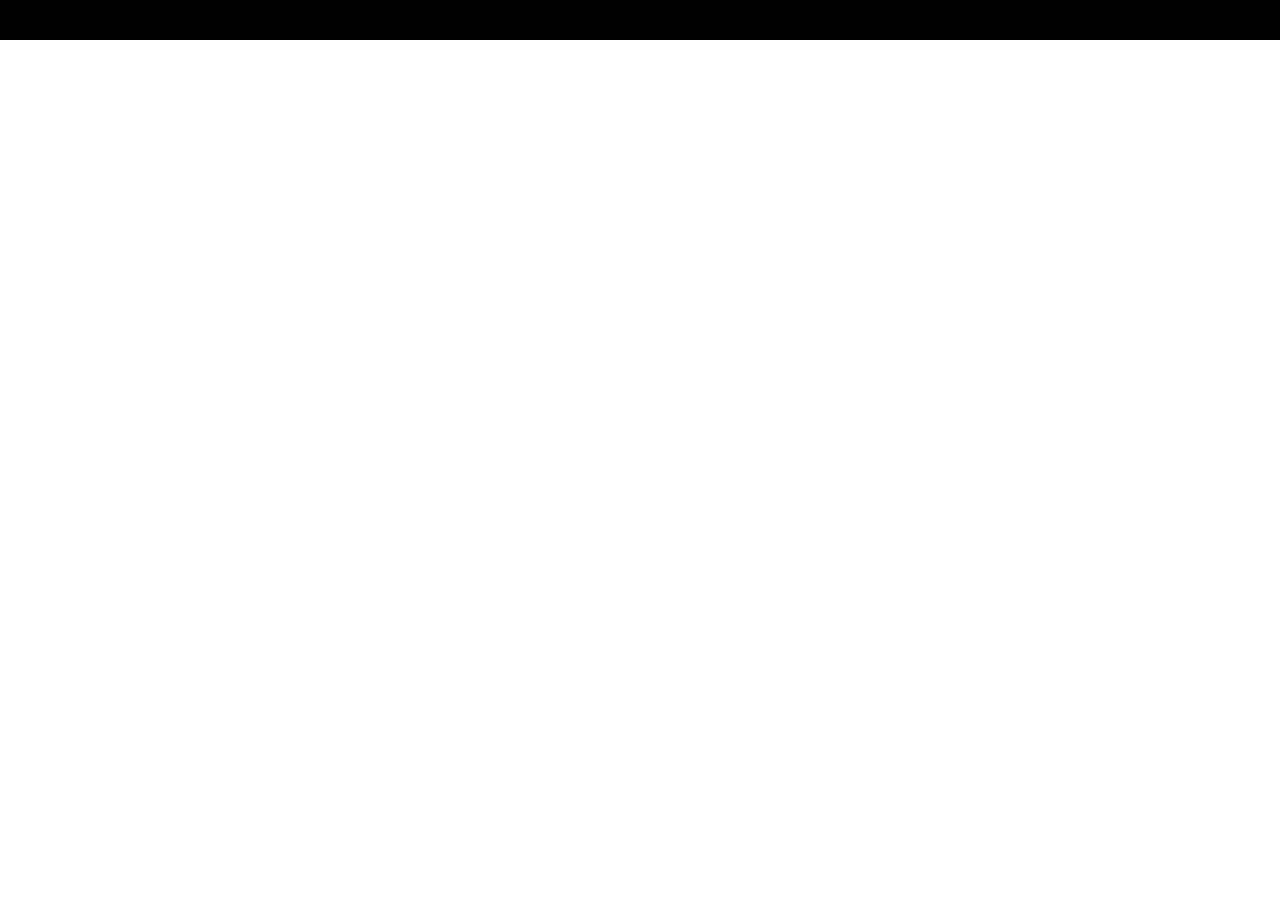
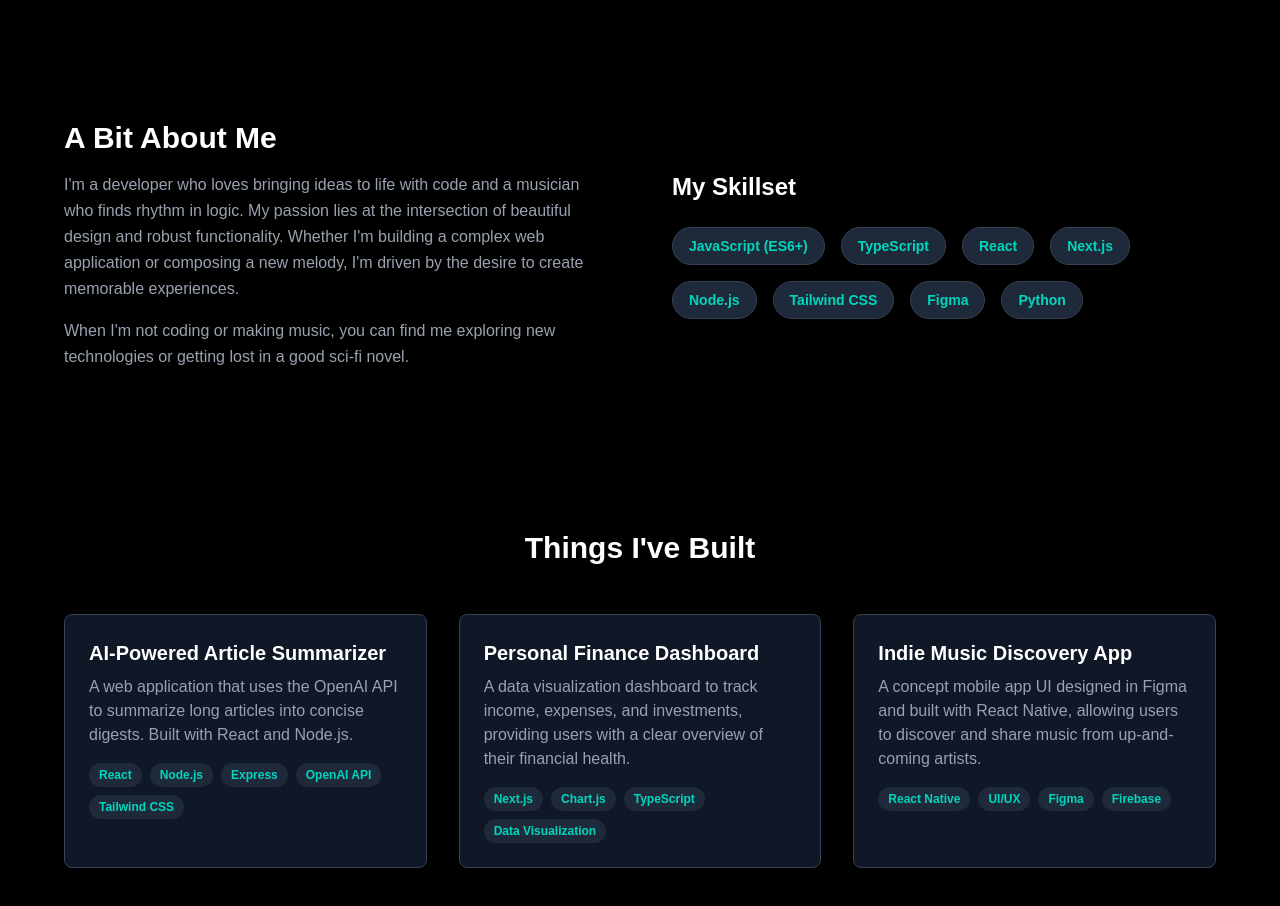
Before and after one commit to Chloy02/portfolio, a Next.js app: page / in a window 1280 px wide. Shown: the part 760-1666 px from the top of the page. Before the commit the page ends 800 px from the top, so only its background shows below. Built offline with nearby package versions, Linux system fonts and the light colour scheme.

Commit message:
Created basic blocks learning

```diff
--- a/src/app/page.tsx
+++ b/src/app/page.tsx
@@ -1,12 +1,15 @@
 // src/app/page.tsx
 
 import Hero from "@/components/Hero";
+import About from "@/components/About";
+import Projects from "@/components/Projects"; // <-- 1. Import it
 
 export default function Home() {
   return (
     <main>
       <Hero />
-      {/* The rest of our amazing sections will go below this line */}
+      <About />
+      <Projects /> {/* <-- 2. Add it here */}
     </main>
   );
 }
--- /dev/null
+++ b/src/components/About.tsx
@@ -0,0 +1,50 @@
+// src/components/About.tsx
+
+const skills = [
+  "JavaScript (ES6+)",
+  "TypeScript",
+  "React",
+  "Next.js",
+  "Node.js",
+  "Tailwind CSS",
+  "Figma",
+  "Python",
+];
+
+export default function About() {
+  return (
+    // Section container with padding
+    <section className="bg-black text-white py-20 px-4 md:px-16">
+      <div className="max-w-6xl mx-auto grid grid-cols-1 md:grid-cols-2 gap-16 items-center">
+
+        {/* Left Column: Bio */}
+        <div>
+          <h2 className="text-3xl font-bold mb-4">
+            A Bit About Me
+          </h2>
+          <p className="text-gray-400 leading-relaxed">
+            I'm a developer who loves bringing ideas to life with code and a musician who finds rhythm in logic. My passion lies at the intersection of beautiful design and robust functionality. Whether I'm building a complex web application or composing a new melody, I'm driven by the desire to create memorable experiences.
+          </p>
+          <p className="text-gray-400 leading-relaxed mt-4">
+            When I'm not coding or making music, you can find me exploring new technologies or getting lost in a good sci-fi novel.
+          </p>
+        </div>
+
+        {/* Right Column: Skills */}
+        <div>
+          <h3 className="text-2xl font-bold mb-6">My Skillset</h3>
+          <div className="flex flex-wrap gap-4">
+            {skills.map((skill) => (
+              <span
+                key={skill}
+                className="bg-gray-800 text-teal-400 border border-gray-700 rounded-full px-4 py-2 text-sm font-semibold"
+              >
+                {skill}
+              </span>
+            ))}
+          </div>
+        </div>
+      </div>
+    </section>
+  );
+}
--- /dev/null
+++ b/src/components/ProjectCard.tsx
@@ -0,0 +1,26 @@
+// src/components/ProjectCard.tsx
+
+type ProjectCardProps = {
+  title: string;
+  description: string;
+  tags: string[];
+  link: string;
+};
+
+export default function ProjectCard({ title, description, tags, link }: ProjectCardProps) {
+  return (
+    <a href={link} target="_blank" rel="noopener noreferrer">
+      <div className="bg-gray-900 border border-gray-700 rounded-lg p-6 h-full transition-transform transform hover:-translate-y-2 hover:border-teal-400">
+        <h3 className="text-xl font-bold mb-2 text-white">{title}</h3>
+        <p className="text-gray-400 mb-4">{description}</p>
+        <div className="flex flex-wrap gap-2">
+          {tags.map((tag) => (
+            <span key={tag} className="bg-gray-800 text-teal-400 text-xs font-semibold px-2.5 py-1 rounded-full">
+              {tag}
+            </span>
+          ))}
+        </div>
+      </div>
+    </a>
+  );
+}
--- /dev/null
+++ b/src/components/Projects.tsx
@@ -0,0 +1,21 @@
+// src/components/Projects.tsx
+
+import { projectsData } from "@/data/projects";
+import ProjectCard from "./ProjectCard";
+
+export default function Projects() {
+  return (
+    <section className="bg-black text-white py-20 px-4 md:px-16">
+      <div className="max-w-6xl mx-auto">
+        <h2 className="text-3xl font-bold text-center mb-12">
+          Things I've Built
+        </h2>
+        <div className="grid grid-cols-1 md:grid-cols-2 lg:grid-cols-3 gap-8">
+          {projectsData.map((project, index) => (
+            <ProjectCard key={index} {...project} />
+          ))}
+        </div>
+      </div>
+    </section>
+  );
+}
--- /dev/null
+++ b/src/data/projects.ts
@@ -0,0 +1,22 @@
+// src/data/projects.ts
+
+export const projectsData = [
+  {
+    title: "AI-Powered Article Summarizer",
+    description: "A web application that uses the OpenAI API to summarize long articles into concise digests. Built with React and Node.js.",
+    tags: ["React", "Node.js", "Express", "OpenAI API", "Tailwind CSS"],
+    link: "https://github.com/your-username/your-repo-link" // Replace with your project's link
+  },
+  {
+    title: "Personal Finance Dashboard",
+    description: "A data visualization dashboard to track income, expenses, and investments, providing users with a clear overview of their financial health.",
+    tags: ["Next.js", "Chart.js", "TypeScript", "Data Visualization"],
+    link: "https://github.com/your-username/your-repo-link" // Replace with your project's link
+  },
+  {
+    title: "Indie Music Discovery App",
+    description: "A concept mobile app UI designed in Figma and built with React Native, allowing users to discover and share music from up-and-coming artists.",
+    tags: ["React Native", "UI/UX", "Figma", "Firebase"],
+    link: "https://github.com/your-username/your-repo-link" // Replace with your project's link
+  }
+];
```
